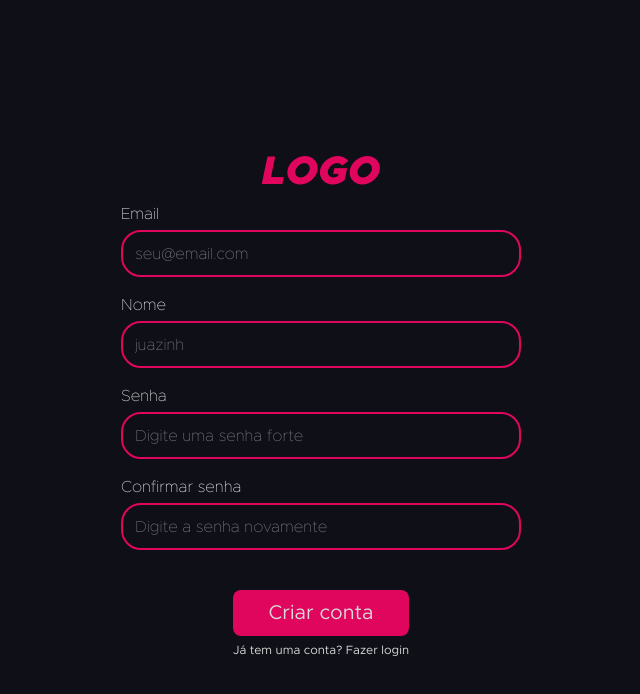
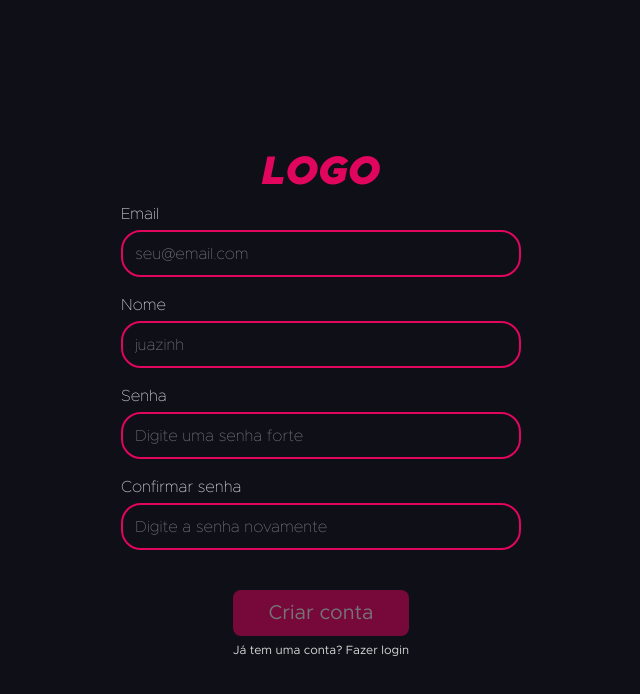
Before and after one commit to rober122pst/equipiada-atlas, a React (Vite) app in the folder client/: page /auth/register in a window 1280 px wide. Shown: the top 694 px of the page, without its empty margins (319-959 px from the left). Built offline with nearby package versions, Linux system fonts and the light colour scheme; no server answers.

Commit message:
feat: erros nos inputs: requisitos de senha, etc

```diff
--- a/client/src/components/CTAButton.jsx
+++ b/client/src/components/CTAButton.jsx
@@ -1,7 +1,8 @@
 function CTAButton(props) {
     return <button
-        className="px-6 py-2 rounded-lg bg-raspberry text-[20px] hover:bg-raspberry/80 transition cursor-pointer"
+        className='px-6 py-2 rounded-lg bg-raspberry text-[20px] not-disabled:hover:bg-raspberry/80 transition cursor-pointer disabled:opacity-50 disabled:cursor-not-allowed'
         type={props.type || "button"}
+        disabled={props.disabled || false}
     >
         {props.label}
     </button>;
--- a/client/src/pages/RegisterPage.jsx
+++ b/client/src/pages/RegisterPage.jsx
@@ -4,10 +4,10 @@ import { Link, useNavigate } from "react-router-dom";
 import { useState } from "react";
 
 import { registerUser } from "../services/oauthService.js";
+import { getUsers } from "../services/userService.js";
 
 function RegisterPage() {
     const navigate = useNavigate();
-    const [isLoading, setIsLoading] = useState(false);
     const [form, setForm] = useState({
         email: "",
         name: "",
@@ -23,6 +23,17 @@ function RegisterPage() {
         const hasSpace = /\s/.test(username);
         return username.length >= minLength && username.length <= maxLength && !hasInvalidChars && !hasSpace;
     }
+    const checkUsernameExists = async (username) => {
+        // TODO fazer com rota
+        const users = await getUsers();
+        return users.some(user => user.name === username);
+    };
+
+    const checkEmailExists = async (email) => {
+        // TODO fazer com rota
+        const users = await getUsers();
+        return users.some(user => user.name === username);
+    };
 
     const checkEmailFormat = (email) => {
         const emailRegex = /^[^\s@]+@[^\s@]+\.[^\s@]+$/;
@@ -45,7 +56,19 @@ function RegisterPage() {
         switch (name) {
             case "name":
                 if (!checkUsernameRequirements(value)) {
-                    return "O nome de usuário deve ter entre 3 e 20 caracteres.";
+                    if (/\s/.test(value)) {
+                        return "O nome de usuário não pode conter espaços.";
+                    }
+                    if (/[^a-z0-9_.]/.test(value)) {
+                        return "Apenas letras minúsculas, números, _ ou .";
+                    }
+                    if (/[A-Z]/.test(value)) {
+                        return "O nome de usuário não pode conter letras maiúsculas.";
+                    }
+                    if (value.length < 3 || value.length > 20) {
+                        return "O nome de usuário deve ter entre 3 e 20 caracteres.";
+                    }
+                    return "Nome de usuário inválido.";
                 }
                 break;
             case "email":
@@ -88,16 +111,22 @@ function RegisterPage() {
     const handleSubmit = async (e) => {
         e.preventDefault();
 
-        const formData = new FormData(e.target);
+        const newErrors = {};
+        Object.keys(form).forEach((field) => {
+            const error = validateField(field, form[field]);
+            if (error) newErrors[field] = error;
+        });
+
+        setErrors(newErrors);
+
+        if (Object.keys(newErrors).length > 0) return; // Envia sem erros
+
         const data = {
-            email: formData.get("email"),
-            name: formData.get("name"),
-            password: formData.get("password"),
+            email: form.email,
+            name: form.name,
+            password: form.password,
         };
-        setIsLoading(true);
         await registerUser(data);
-        setIsLoading(false);
-        // Redirecionar ou mostrar mensagem de sucesso
         navigate("/")
     };
 
@@ -147,7 +176,14 @@ function RegisterPage() {
                     />
                     {errors.confirmPassword && <p className="text-red-500 text-sm mb-2">{errors.confirmPassword}</p>}
                     <div className="flex flex-col gap-1.5 m-auto w-fit mt-10">
-                        <CTAButton label={isLoading ? "Criando conta..." : "Criar conta"} type="submit" />
+                        <CTAButton
+                            label="Criar conta"
+                            type="submit"
+                            disabled={
+                                Object.values(errors).some((err) => err) ||
+                                Object.values(form).some((val) => !val)
+                            }
+                        />
                         <Link className="text-xs hover:underline" to="/auth/login">Já tem uma conta? Fazer login</Link>
                     </div>
                 </form>
```
